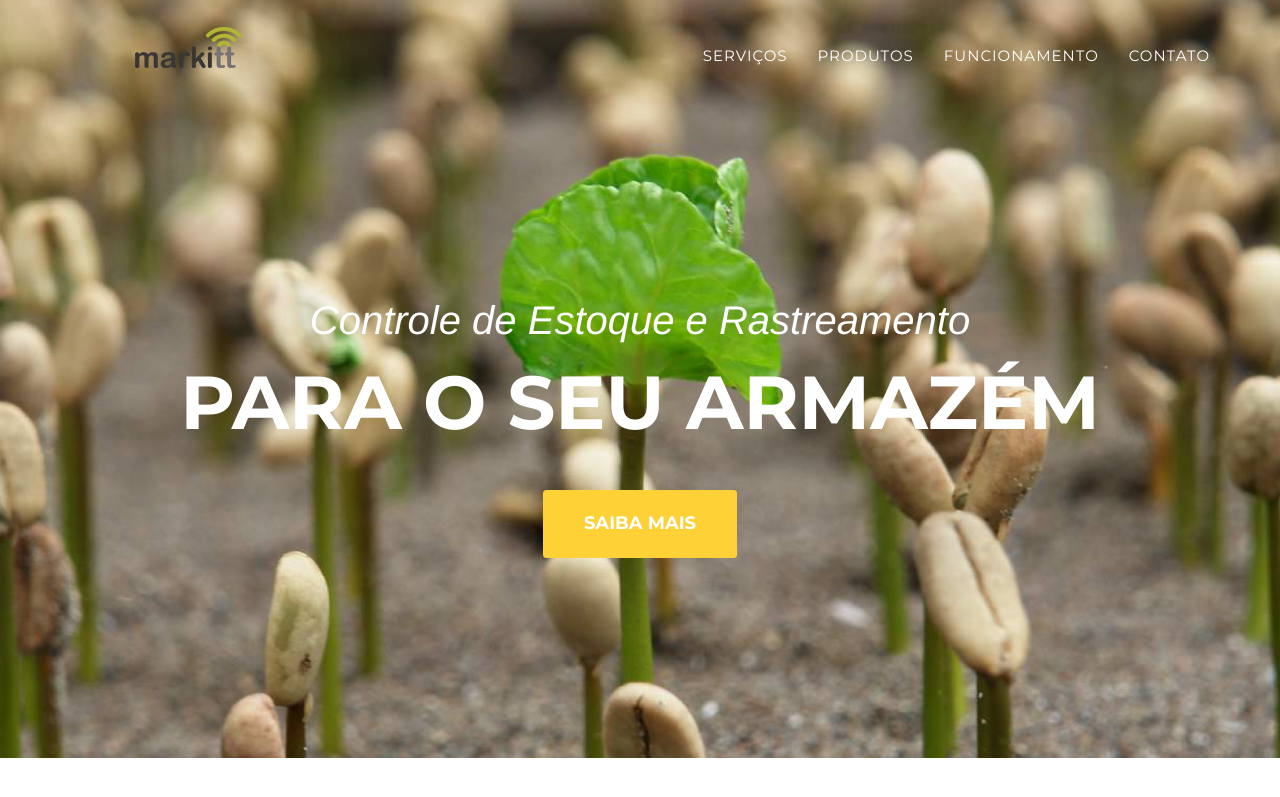
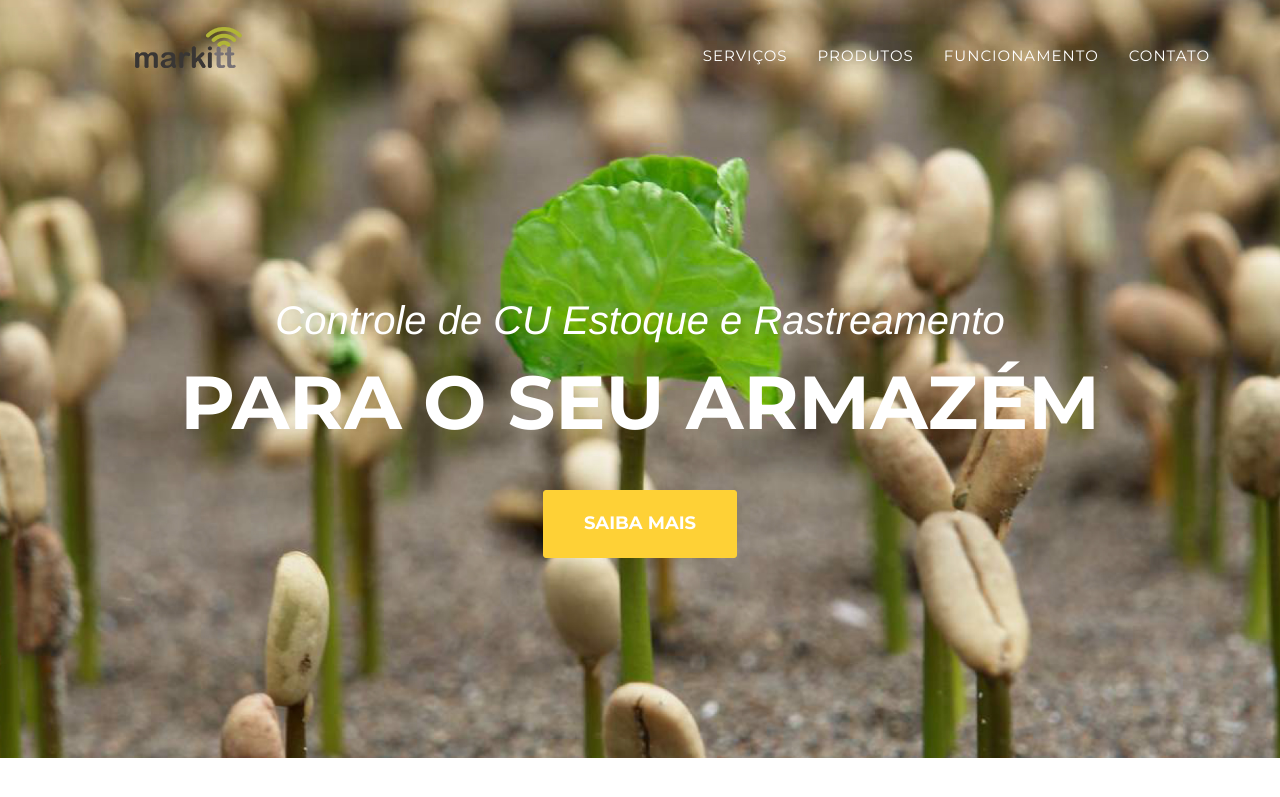
Before and after one commit to hugozanini/Jekyll-site-demo, a Jekyll site: the page built from index.html, in a window 1280 px wide and 900 px high. Shown: the top 797 px of the window. Built offline with Jekyll 4.4.1, drawn with Linux system fonts in a browser that asks for light colours; some web fonts are replaced.

Commit message:
Update header.html

```diff
--- a/_includes/header.html
+++ b/_includes/header.html
@@ -49,7 +49,7 @@
     <header>
         <div class="container">
             <div class="intro-text">
-                <div class="intro-lead-in">Controle de Estoque e Rastreamento</div>
+                <div class="intro-lead-in">Controle de CU Estoque e Rastreamento</div>
                 <div class="intro-heading">PARA O SEU ARMAZÉM</div>
                 <a href="#services" class="page-scroll btn btn-xl">SAIBA MAIS</a>
             </div>
```
